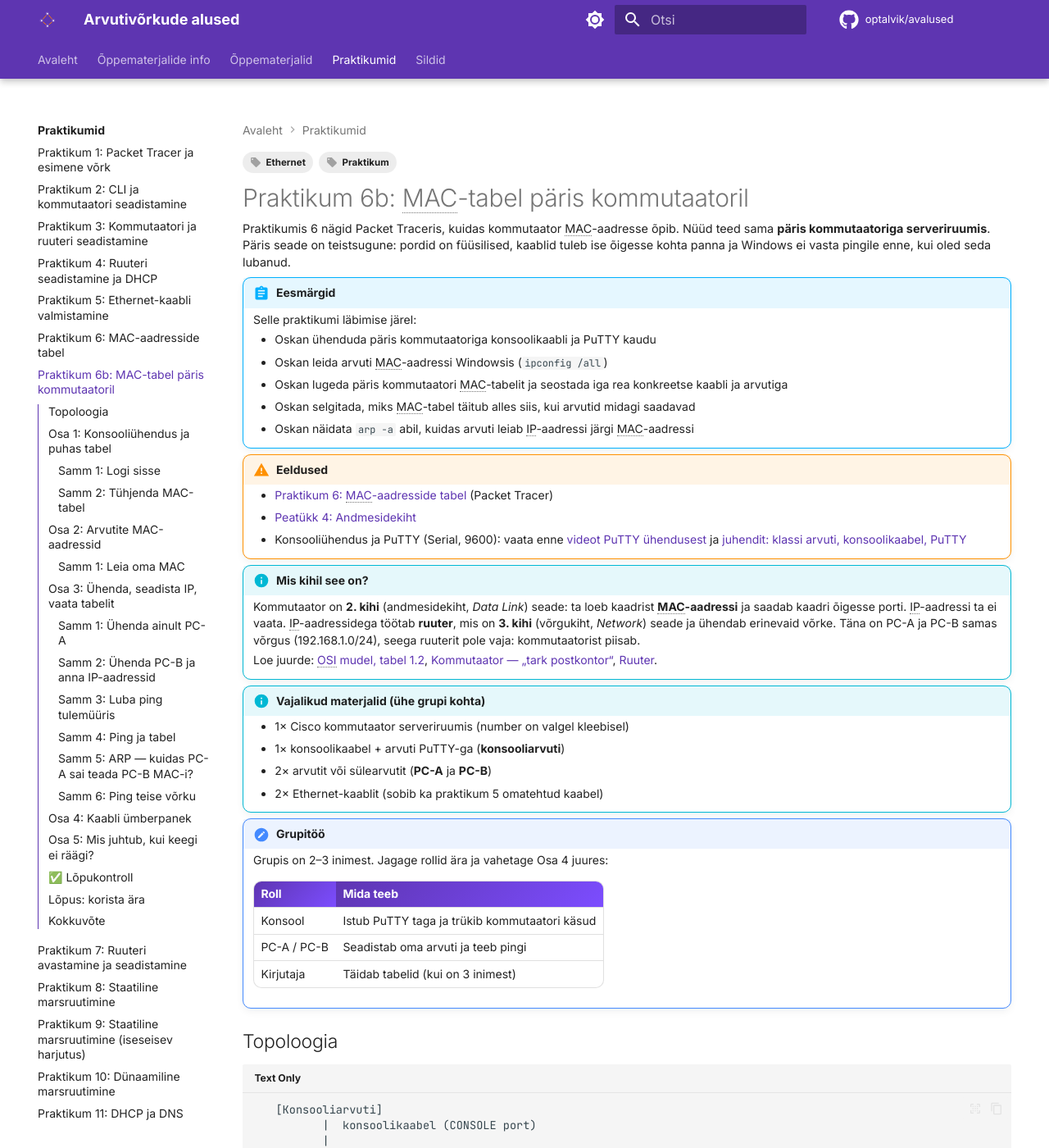
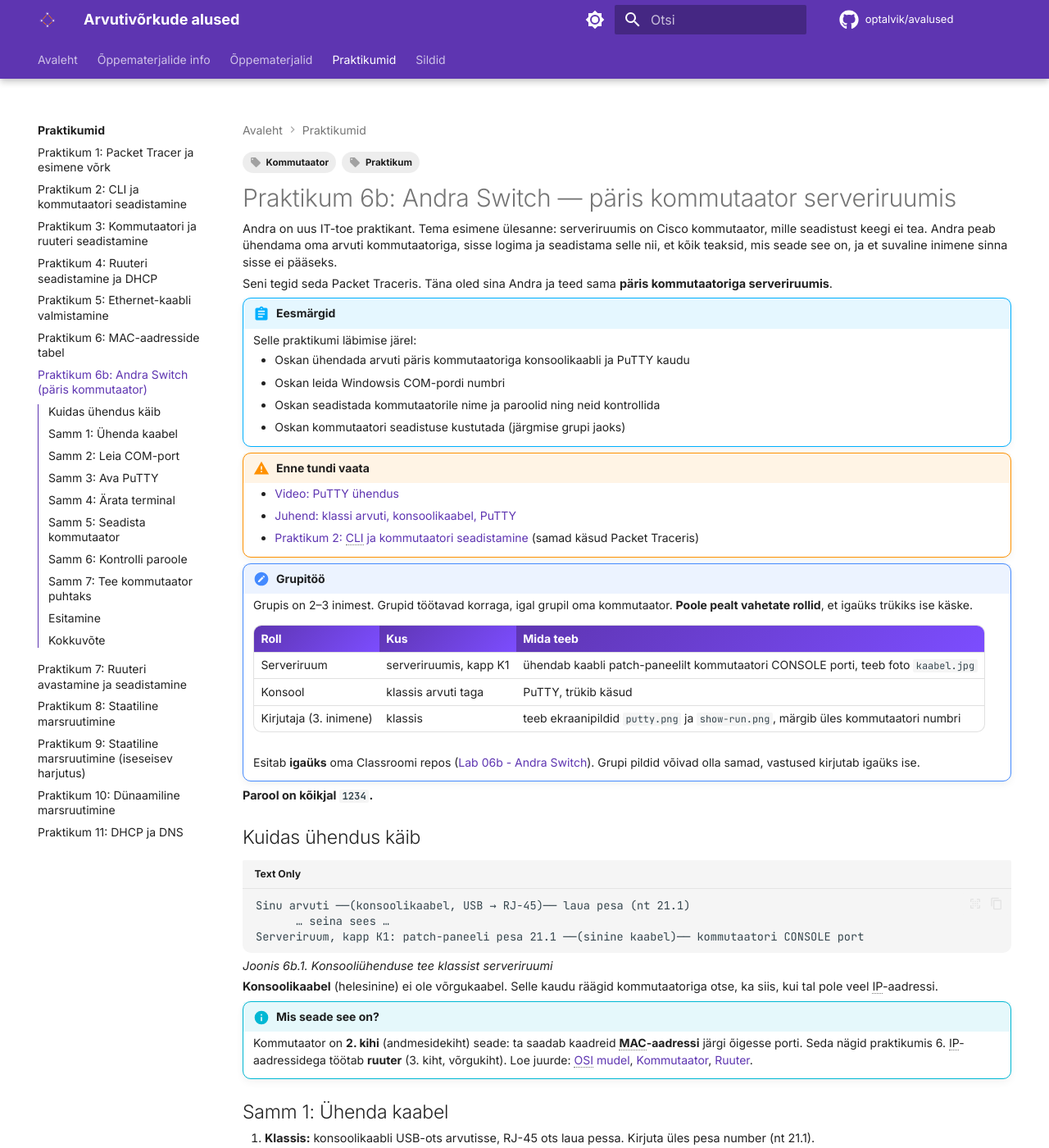
Before and after one commit to optalvik/avalused, an MkDocs documentation site: the page built from docs/praktikumid/praktikum_06b.md, in a window 1280 px wide and 1400 px high. Shown: the whole window at 82% size. Built offline with MkDocs 1.6.1 and Material for MkDocs 9.7.7, drawn with Linux system fonts in a browser that asks for light colours; comment, search, counter and statistics services are not loaded; some of the changed text lies outside the part shown.

Commit message:
Praktikum 6b = Andra Switch (sama mis Classroom), grupitöö rollid (#7)
Co-authored-by: Maria Talvik <mariatalvik1@gmail.com>

````diff
--- a/docs/praktikumid/praktikum_06b.md
+++ b/docs/praktikumid/praktikum_06b.md
@@ -1,272 +1,145 @@
 ---
 tags:
   - Praktikum
-  - Ethernet
+  - Kommutaator
 ---
 
-# Praktikum 6b: MAC-tabel päris kommutaatoril
+# Praktikum 6b: Andra Switch — päris kommutaator serveriruumis
 
-Praktikumis 6 nägid Packet Traceris, kuidas kommutaator MAC-aadresse õpib. Nüüd teed sama **päris kommutaatoriga serveriruumis**. Päris seade on teistsugune: pordid on füüsilised, kaablid tuleb ise õigesse kohta panna ja Windows ei vasta pingile enne, kui oled seda lubanud.
+Andra on uus IT-toe praktikant. Tema esimene ülesanne: serveriruumis on Cisco kommutaator, mille seadistust keegi ei tea. Andra peab ühendama oma arvuti kommutaatoriga, sisse logima ja seadistama selle nii, et kõik teaksid, mis seade see on, ja et suvaline inimene sinna sisse ei pääseks.
+
+Seni tegid seda Packet Traceris. Täna oled sina Andra ja teed sama **päris kommutaatoriga serveriruumis**.
 
 !!! abstract "Eesmärgid"
     Selle praktikumi läbimise järel:
 
-    - Oskan ühenduda päris kommutaatoriga konsoolikaabli ja PuTTY kaudu
-    - Oskan leida arvuti MAC-aadressi Windowsis (`ipconfig /all`)
-    - Oskan lugeda päris kommutaatori MAC-tabelit ja seostada iga rea konkreetse kaabli ja arvutiga
-    - Oskan selgitada, miks MAC-tabel täitub alles siis, kui arvutid midagi saadavad
-    - Oskan näidata `arp -a` abil, kuidas arvuti leiab IP-aadressi järgi MAC-aadressi
+    - Oskan ühendada arvuti päris kommutaatoriga konsoolikaabli ja PuTTY kaudu
+    - Oskan leida Windowsis COM-pordi numbri
+    - Oskan seadistada kommutaatorile nime ja paroolid ning neid kontrollida
+    - Oskan kommutaatori seadistuse kustutada (järgmise grupi jaoks)
 
-!!! warning "Eeldused"
-    - [Praktikum 6: MAC-aadresside tabel](praktikum_06.md) (Packet Tracer)
-    - [Peatükk 4: Andmesidekiht](../teooria/04_andmesidekiht.md)
-    - Konsooliühendus ja PuTTY (Serial, 9600): vaata enne [videot PuTTY ühendusest](https://drive.google.com/file/d/1y2phgdB0MZ0k9rTrmo_ES2ae5jxHEo1a/view?usp=sharing) ja [juhendit: klassi arvuti, konsoolikaabel, PuTTY](https://docs.google.com/document/d/12NH_-liylELLgUhspfoTXxHba21JFe0_eW3Jok0Zffk/edit?usp=sharing)
-
-!!! info "Mis kihil see on?"
-    Kommutaator on **2. kihi** (andmesidekiht, *Data Link*) seade: ta loeb kaadrist **MAC-aadressi** ja saadab kaadri õigesse porti. IP-aadressi ta ei vaata. IP-aadressidega töötab **ruuter**, mis on **3. kihi** (võrgukiht, *Network*) seade ja ühendab erinevaid võrke. Täna on PC-A ja PC-B samas võrgus (192.168.1.0/24), seega ruuterit pole vaja: kommutaatorist piisab.
-
-    Loe juurde: [OSI mudel, tabel 1.2](../teooria/01_protokollid_mudelid.md#osi-mudel), [Kommutaator — „tark postkontor“](../teooria/04_andmesidekiht.md#kommutaator-tark-postkontor), [Ruuter](../teooria/06_vorgukiht.md#ruuter-vorkude-vaheline-teejuht).
-
-!!! info "Vajalikud materjalid (ühe grupi kohta)"
-    - 1× Cisco kommutaator serveriruumis (number on valgel kleebisel)
-    - 1× konsoolikaabel + arvuti PuTTY-ga (**konsooliarvuti**)
-    - 2× arvutit või sülearvutit (**PC-A** ja **PC-B**)
-    - 2× Ethernet-kaablit (sobib ka praktikum 5 omatehtud kaabel)
+!!! warning "Enne tundi vaata"
+    - [Video: PuTTY ühendus](https://drive.google.com/file/d/1y2phgdB0MZ0k9rTrmo_ES2ae5jxHEo1a/view?usp=sharing)
+    - [Juhend: klassi arvuti, konsoolikaabel, PuTTY](https://docs.google.com/document/d/12NH_-liylELLgUhspfoTXxHba21JFe0_eW3Jok0Zffk/edit?usp=sharing)
+    - [Praktikum 2: CLI ja kommutaatori seadistamine](praktikum_02.md) (samad käsud Packet Traceris)
 
 !!! note "Grupitöö"
-    Grupis on 2–3 inimest. Jagage rollid ära ja vahetage Osa 4 juures:
+    Grupis on 2–3 inimest. Grupid töötavad korraga, igal grupil oma kommutaator. **Poole pealt vahetate rollid**, et igaüks trükiks ise käske.
 
-    | Roll | Mida teeb |
-    |---|---|
-    | Konsool | Istub PuTTY taga ja trükib kommutaatori käsud |
-    | PC-A / PC-B | Seadistab oma arvuti ja teeb pingi |
-    | Kirjutaja | Täidab tabelid (kui on 3 inimest) |
+    | Roll | Kus | Mida teeb |
+    |---|---|---|
+    | Serveriruum | serveriruumis, kapp K1 | ühendab kaabli patch-paneelilt kommutaatori CONSOLE porti, teeb foto `kaabel.jpg` |
+    | Konsool | klassis arvuti taga | PuTTY, trükib käsud |
+    | Kirjutaja (3. inimene) | klassis | teeb ekraanipildid `putty.png` ja `show-run.png`, märgib üles kommutaatori numbri |
 
-## Topoloogia
+    Esitab **igaüks** oma Classroomi repos ([Lab 06b - Andra Switch](https://classroom50.org/hkhk-avalused/it26-avalused/assignments)). Grupi pildid võivad olla samad, vastused kirjutab igaüks ise.
+
+**Parool on kõikjal `1234`.**
+
+## Kuidas ühendus käib
 
 ```text
-   [Konsooliarvuti]
-          |  konsoolikaabel (CONSOLE port)
-          |
-   [ SW-xx kommutaator ]
-      |            |
-   port 1       port 2      Ethernet-kaablid
-      |            |
-   [PC-A]       [PC-B]
-   192.168.1.10 192.168.1.20  /24
+Sinu arvuti ──(konsoolikaabel, USB → RJ-45)── laua pesa (nt 21.1)
+      … seina sees …
+Serveriruum, kapp K1: patch-paneeli pesa 21.1 ──(sinine kaabel)── kommutaatori CONSOLE port
 ```
 
-*Joonis 6b.1. Grupi topoloogia*
+*Joonis 6b.1. Konsooliühenduse tee klassist serveriruumi*
 
-## Osa 1: Konsooliühendus ja puhas tabel
+**Konsoolikaabel** (helesinine) ei ole võrgukaabel. Selle kaudu räägid kommutaatoriga otse, ka siis, kui tal pole veel IP-aadressi.
 
-### Samm 1: Logi sisse
+!!! info "Mis seade see on?"
+    Kommutaator on **2. kihi** (andmesidekiht) seade: ta saadab kaadreid **MAC-aadressi** järgi õigesse porti. Seda nägid praktikumis 6. IP-aadressidega töötab **ruuter** (3. kiht, võrgukiht). Loe juurde: [OSI mudel](../teooria/01_protokollid_mudelid.md#osi-mudel), [Kommutaator](../teooria/04_andmesidekiht.md#kommutaator-tark-postkontor), [Ruuter](../teooria/06_vorgukiht.md#ruuter-vorkude-vaheline-teejuht).
 
-1. Ühenda konsoolikaabel kommutaatori **CONSOLE** porti.
-2. PuTTY: **Serial**, kiirus **9600**, COM-port vaata Device Managerist. Kuidas täpselt: [video](https://drive.google.com/file/d/1y2phgdB0MZ0k9rTrmo_ES2ae5jxHEo1a/view?usp=sharing), [juhend](https://docs.google.com/document/d/12NH_-liylELLgUhspfoTXxHba21JFe0_eW3Jok0Zffk/edit?usp=sharing).
-3. Vajuta Enter, kuni näed viipa `SW-xx>`.
+## Samm 1: Ühenda kaabel
+
+1. **Klassis:** konsoolikaabli USB-ots arvutisse, RJ-45 ots laua pessa. Kirjuta üles pesa number (nt 21.1).
+2. **Serveriruumis:** leia kapist **K1** patch-paneelilt sama number ja ühenda sinine kaabel sealt kommutaatori **CONSOLE** porti.
+
+Kommutaatori **SYST** tuluke põleb roheliselt. Kaabel peab olema katkematu: arvuti → sein → paneel → kommutaatori konsool.
+
+📷 **Tõend:** foto kommutaatorist, kus on näha konsoolikaabel CONSOLE pordis → `kaabel.jpg`
+
+!!! warning "Serveriruumis"
+    Puutu ainult oma grupi kommutaatorit ja sinist konsoolikaablit. Teisi kaableid ja seadmeid ära tõmba välja: nendest käib kooli võrk.
+
+## Samm 2: Leia COM-port
+
+Windowsis: paremklõps **Start** → **Device Manager** → **Ports (COM & LPT)**.
+
+Näed rida nagu `USB Serial Port (COM3)`. Number võib olla muu. PuTTY peab teadma, millise pordi kaudu kaabel arvutiga ühendatud on.
+
+## Samm 3: Ava PuTTY
+
+**Connection type:** Serial · **Serial line:** COM3 (sinu number) · **Speed:** 9600 · **Open**.
+
+Avaneb must aken, esialgu võib see olla tühi. Cisco konsool räägib kiirusega 9600 bitti sekundis. Vale kiiruse korral näed segast teksti või mitte midagi.
+
+📷 **Tõend:** ekraanipilt PuTTY seadetest enne **Open** vajutamist → `putty.png`
+
+## Samm 4: Ärata terminal
+
+Vajuta **Enter** paar korda. Näed `Switch>` või küsimust `Would you like to enter the initial configuration dialog? [yes/no]:`. Kui tuleb küsimus, kirjuta `no` ja Enter. Kui küsitakse parooli, kirjuta `1234`.
+
+!!! tip "Kui midagi ei tule"
+    - Kontrolli COM-numbrit (Device Manager) ja kiirust **9600**.
+    - Kas kaabel on serveriruumis **CONSOLE** pordis, mitte tavalises pordis?
+    - Kas laua pesa number ja paneeli number on samad?
+
+## Samm 5: Seadista kommutaator
+
+Kirjuta käsud ükshaaval. `XX` asemel kirjuta oma eesnimi.
 
 ```text
-SW-xx> enable
-Password: 1234
-SW-xx#
+enable
+configure terminal
+hostname SW-XX
+enable secret 1234
+line console 0
+ password 1234
+ login
+ exit
+banner motd # Andra switch - ainult IT-26 #
+end
+show running-config
 ```
 
-!!! tip "Kui PuTTY aken jääb mustaks"
-    Kontrolli COM-numbrit Device Manageris (**Ports (COM & LPT)**). Sageli on see COM3 või COM4, mitte COM1.
+Prompt muutub: `SW-XX#`. `show running-config` näitab sinu hostname'i ja rida `enable secret 5 ...` (parool on krüpteeritud). Hostname näitab, millise seadmega töötad. Paroolid kaitsevad kommutaatorit.
 
-### Samm 2: Tühjenda MAC-tabel
+📷 **Tõend:** ekraanipilt `show running-config` algusest → `show-run.png`
 
-Enne teid võis keegi teine samu kaableid kasutada. Alusta puhtalt lehelt:
+## Samm 6: Kontrolli paroole
+
+Kirjuta `exit` ja vajuta Enter. Kommutaator küsib nüüd parooli: `1234`. Siis `enable` ja jälle `1234`.
+
+💭 **Mõtle:** Kumb parool küsiti esimesena ja kumb pärast `enable`-it? Miks on vaja kahte?
+
+**Vahetage nüüd rollid** ja tehke sammud 4–6 uuesti oma nimega (`hostname SW-teine-nimi`).
+
+## Samm 7: Tee kommutaator puhtaks
+
+Järgmise grupi jaoks:
 
 ```text
-SW-xx# clear mac address-table dynamic
-SW-xx# show mac address-table
+enable
+write erase
+reload
 ```
 
-Tabel peaks olema tühi (või seal on ainult `CPU` read, mis kuuluvad kommutaatorile endale).
+Kui küsitakse `Proceed with reload? [confirm]`, vajuta Enter. Kui küsitakse `Save? [yes/no]`, kirjuta `no`.
 
-💭 **Mõtle:** Packet Traceris oli tabel kohe alguses tühi. Miks pidid siin selle ise tühjaks tegema?
+!!! tip "Kui unustasid parooli: MODE-nupp"
+    Kommutaatori esiküljel vasakul on nupp **MODE**. Hoia seda **15 sekundit** all, kuni tuled vilguvad oranžilt, ja lase lahti. Kommutaator kustutab seadistuse ja taaskäivitub. Alusta uuesti sammust 4.
 
-## Osa 2: Arvutite MAC-aadressid
+## Esitamine
 
-### Samm 1: Leia oma MAC
+Oma Classroomi repos brauseris:
 
-PC-A ja PC-B mõlemas avage **cmd** ja:
-
-```text
-ipconfig /all
-```
-
-Leidke Etherneti adapteri (mitte Wi-Fi!) rida **Physical Address**.
-
-| Arvuti | MAC Windowsis (`ipconfig /all`) | Kommutaatori port |
-|---|---|---|
-| PC-A | | |
-| PC-B | | |
-
-*Tabel 6b.1. Täida kohe MAC-veerg. Port tuleb hiljem.*
-
-!!! warning "Wi-Fi vs Ethernet"
-    Sülearvutil on mitu adapterit ja igaühel oma MAC. Wi-Fi MAC-i kommutaatori tabelist **ei leia**, sest Wi-Fi ei käi läbi selle kaabli.
-
-## Osa 3: Ühenda, seadista IP, vaata tabelit
-
-### Samm 1: Ühenda ainult PC-A
-
-Ühenda PC-A kommutaatori porti 1. Oota, kuni pordi tuli muutub roheliseks (kuni 30 sekundit).
-
-```text
-SW-xx# show mac address-table
-```
-
-💭 **Mõtle:** Kas PC-A MAC ilmus tabelisse ilma, et oleksid midagi saatnud? Windows saadab ühendamisel ise mõned kaadrid (DHCP, teadaanded). Kas sinu tabelis on see näha?
-
-### Samm 2: Ühenda PC-B ja anna IP-aadressid
-
-Ühenda PC-B porti 2. Seadista mõlemale staatiline IP (**ncpa.cpl** → Etherneti adapter → IPv4):
-
-| Arvuti | IP-aadress | Mask |
-|---|---|---|
-| PC-A | 192.168.1.10 | 255.255.255.0 |
-| PC-B | 192.168.1.20 | 255.255.255.0 |
-
-*Tabel 6b.2. IP-aadressid*
-
-### Samm 3: Luba ping tulemüüris
-
-Windowsi tulemüür **ei vasta vaikimisi pingile**. Mõlemas arvutis avage cmd **administraatorina**:
-
-```text
-netsh advfirewall firewall add rule name="ICMP lubatud" protocol=icmpv4:8,any dir=in action=allow
-```
-
-### Samm 4: Ping ja tabel
-
-PC-A-st:
-
-```text
-ping 192.168.1.20
-```
-
-Kohe pärast seda konsoolis:
-
-```text
-SW-xx# show mac address-table
-```
-
-Näidis (sinu numbrid on teised):
-
-```text
-          Mac Address Table
--------------------------------------------
-Vlan    Mac Address       Type        Ports
-----    -----------       --------    -----
-   1    3c52.82a1.0f11    DYNAMIC     Fa0/1
-   1    3c52.82a1.77e4    DYNAMIC     Fa0/2
-```
-
-Täida nüüd tabelis 6b.1 veerg **Kommutaatori port**.
-
-!!! tip "MAC-aadress näeb teistsugune välja"
-    Windows kirjutab `3C-52-82-A1-0F-11`, Cisco aga `3c52.82a1.0f11`. See on **sama aadress**, ainult teises kirjaviisis. Võrdle numbreid ja tähti, mitte kriipse ega punkte.
-
-!!! warning "Kui ping ei vasta"
-    | Näed | Kontrolli |
-    |---|---|
-    | `Request timed out` | Kas tulemüüri reegel lisati mõlemas arvutis? |
-    | `Destination host unreachable` | Kas IP ja mask on õiged? Kas ping läks Etherneti, mitte Wi-Fi kaudu? Lülita Wi-Fi korraks välja. |
-    | Tabelis on ainult üks arvuti | Kas pordi tuli põleb? Proovi teist kaablit. |
-
-💭 **Mõtle:** Kuidas sa ilma kaablit jälgimata tead, milline rida tabelis on PC-A?
-
-### Samm 5: ARP — kuidas PC-A sai teada PC-B MAC-i?
-
-PC-A teadis ainult PC-B **IP-aadressi** (192.168.1.20). Kaadri saatmiseks on aga vaja **MAC-aadressi**. Selle küsis PC-A enne pingi ise, **ARP**-iga ([peatükk 5: ARP](../teooria/05_arp.md#kuidas-arp-tootab)).
-
-PC-A-s cmd **administraatorina**: tühjenda ARP-tabel, tee ping ja vaata tabelit.
-
-```text
-arp -d *
-ping 192.168.1.20
-arp -a
-```
-
-Leia väljundist rida `192.168.1.20`. Selle kõrval on PC-B MAC ja tüüp `dynamic` ([ARP-tabel](../teooria/05_arp.md#arp-tabel-telefoniraamat)).
-
-| Kust | PC-B MAC |
-|---|---|
-| PC-B `ipconfig /all` (tabel 6b.1) | |
-| PC-A `arp -a` | |
-| Kommutaatori tabel, port 2 | |
-
-*Tabel 6b.4. Sama MAC kolmes kohas*
-
-💭 **Mõtle:** ARP-päring („kes on 192.168.1.20?“) läheb **kõigile** (broadcast), vastus ainult PC-A-le. Kumb neist õpetas kommutaatorile, kus PC-B on?
-
-### Samm 6: Ping teise võrku
-
-PC-A-st:
-
-```text
-ping 8.8.8.8
-```
-
-Ping ei õnnestu. 8.8.8.8 ei ole sinu võrgus (192.168.1.0/24), seega ARP-iga sealt MAC-i ei küsi: keegi selles kaablis ei vasta. Teise võrku saadab arvuti paketi **ruuterile** ehk **default gateway**'le. Seda meie topoloogias pole, sest kommutaator on 2. kihi seade ja IP-aadresse ei vaata.
-
-💭 **Mõtle:** Mis peaks sinu topoloogiasse lisanduma, et ping 8.8.8.8 töötaks? Vaata [peatükk 6: Ruuter](../teooria/06_vorgukiht.md#ruuter-vorkude-vaheline-teejuht) ja [Default gateway](../teooria/06_vorgukiht.md#default-gateway-uks-valismaailma).
-
-## Osa 4: Kaabli ümberpanek
-
-Vahetage nüüd rolle.
-
-1. Tõmmake PC-B kaabel pordist 2 välja ja pange **porti 5**.
-2. Tehke uuesti ping PC-A-st PC-B-le.
-3. Vaadake tabelit uuesti.
-
-| Küsimus | Vastus |
-|---|---|
-| Mis port on nüüd PC-B MAC-i juures? | |
-| Kas vana rida (port 2) on veel alles? | |
-
-*Tabel 6b.3. Pärast ümberpanekut*
-
-💭 **Mõtle:** Kommutaator ei tea midagi kaablitest. Kust ta sai teada, et PC-B kolis teise porti?
-
-## Osa 5: Mis juhtub, kui keegi ei räägi?
-
-```text
-SW-xx# show mac address-table aging-time
-```
-
-Vaikimisi on see 300 sekundit. Ärge 5 minutit midagi saatke (sulgege brauserid, ärge pingige), seejärel vaadake tabelit uuesti.
-
-💭 **Mõtle:** Miks on kasulik, et kommutaator vanad read ise ära kustutab? Mõtle Osa 4 peale.
-
-## ✅ Lõpukontroll
-
-- [ ] Tabelis 6b.1 on mõlema arvuti MAC ja port ning need klapivad `show mac address-table` väljundiga
-- [ ] Oskad näidata, mis rida tabelis kuulub sinu arvutile, ilma kaablit jälgimata
-- [ ] Pärast kaabli ümberpanekut nägid tabelis uut porti
-- [ ] Oskad öelda, miks Windowsi ja Cisco MAC näevad erinevad välja, kuigi on sama
-
-## Lõpus: korista ära
-
-Järgmine grupp kasutab sama kommutaatorit.
-
-```text
-SW-xx# clear mac address-table dynamic
-```
-
-- Võta oma arvutist staatiline IP maha (**Obtain an IP address automatically**)
-- Kustuta tulemüüri reegel: `netsh advfirewall firewall delete rule name="ICMP lubatud"`
-- Pane kaablid tagasi sinna, kust need võtsid
+1. **Add file → Upload files:** `kaabel.jpg`, `putty.png`, `show-run.png`
+2. Ava `README.md`, vajuta pliiatsit, täida nimi, paariline, kommutaatori number, read `show running-config`-ist ja vasta neljale küsimusele. **Commit changes**.
 
 ## Kokkuvõte
 
-Selles praktikumis sa:
-
-- Ühendusid päris kommutaatoriga konsooli kaudu
-- Leidsid oma arvuti MAC-i Windowsis ja tundsid selle ära Cisco tabelis
-- Nägid, et kommutaator õpib aadressi alles siis, kui arvuti saadab kaadri
-- Nägid, et kaabli ümberpanekul uuendab kommutaator tabelit ise
+- Ühendusid päris kommutaatoriga konsooli kaudu, ilma IP-aadressita
+- Seadistasid nime, paroolid ja bänneri ning kontrollisid neid
+- Tegid kommutaatori järgmise grupi jaoks puhtaks
--- a/mkdocs.yml
+++ b/mkdocs.yml
@@ -216,7 +216,7 @@ nav:
     - "Praktikum 4: Ruuteri seadistamine ja DHCP": praktikumid/praktikum_04.md
     - "Praktikum 5: Ethernet-kaabli valmistamine": praktikumid/praktikum_05.md
     - "Praktikum 6: MAC-aadresside tabel": praktikumid/praktikum_06.md
-    - "Praktikum 6b: MAC-tabel päris kommutaatoril": praktikumid/praktikum_06b.md
+    - "Praktikum 6b: Andra Switch (päris kommutaator)": praktikumid/praktikum_06b.md
     - "Praktikum 7: Ruuteri avastamine ja seadistamine": praktikumid/praktikum_07.md
     - "Praktikum 8: Staatiline marsruutimine": praktikumid/praktikum_08.md
     - "Praktikum 9: Staatiline marsruutimine (iseseisev harjutus)": praktikumid/praktikum_09.md
````
Also changed, not shown: docs/praktikumid/index.md (+2 -2 lines).
